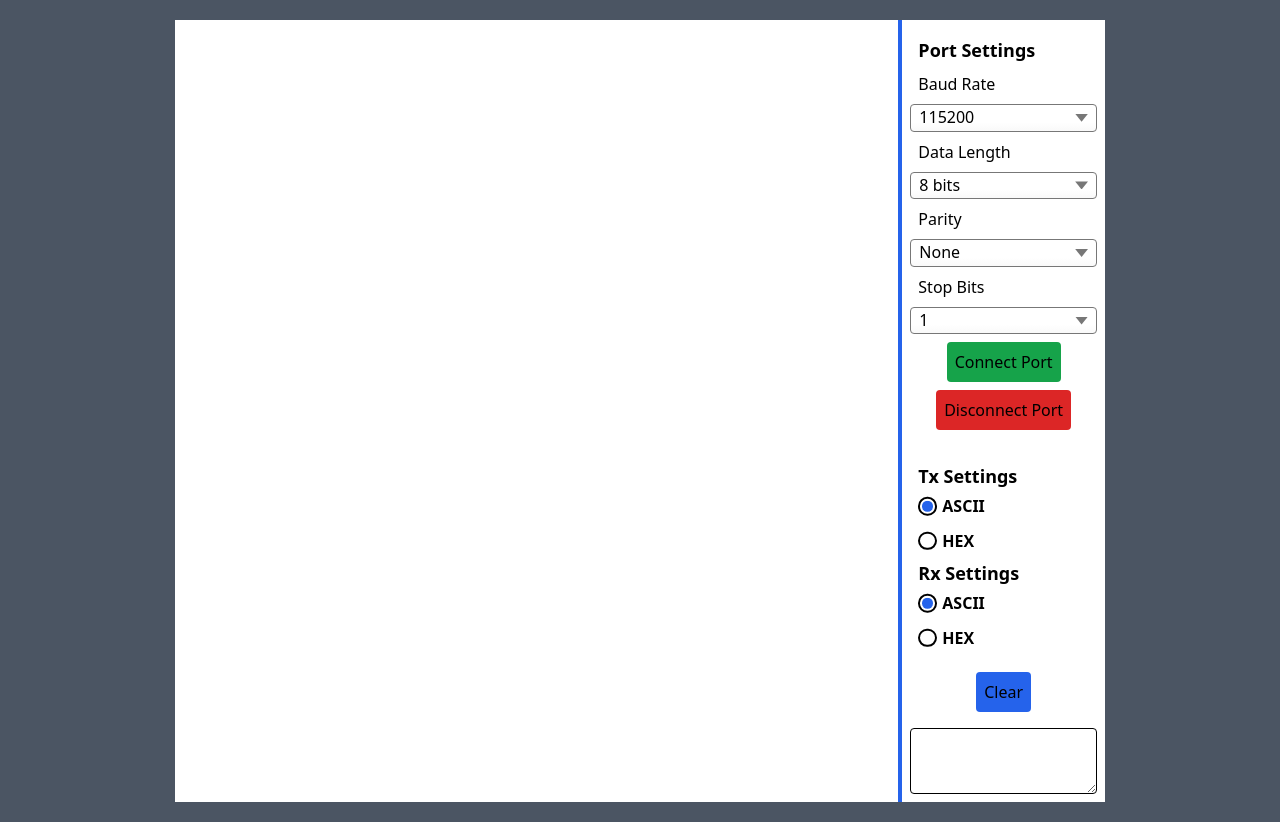
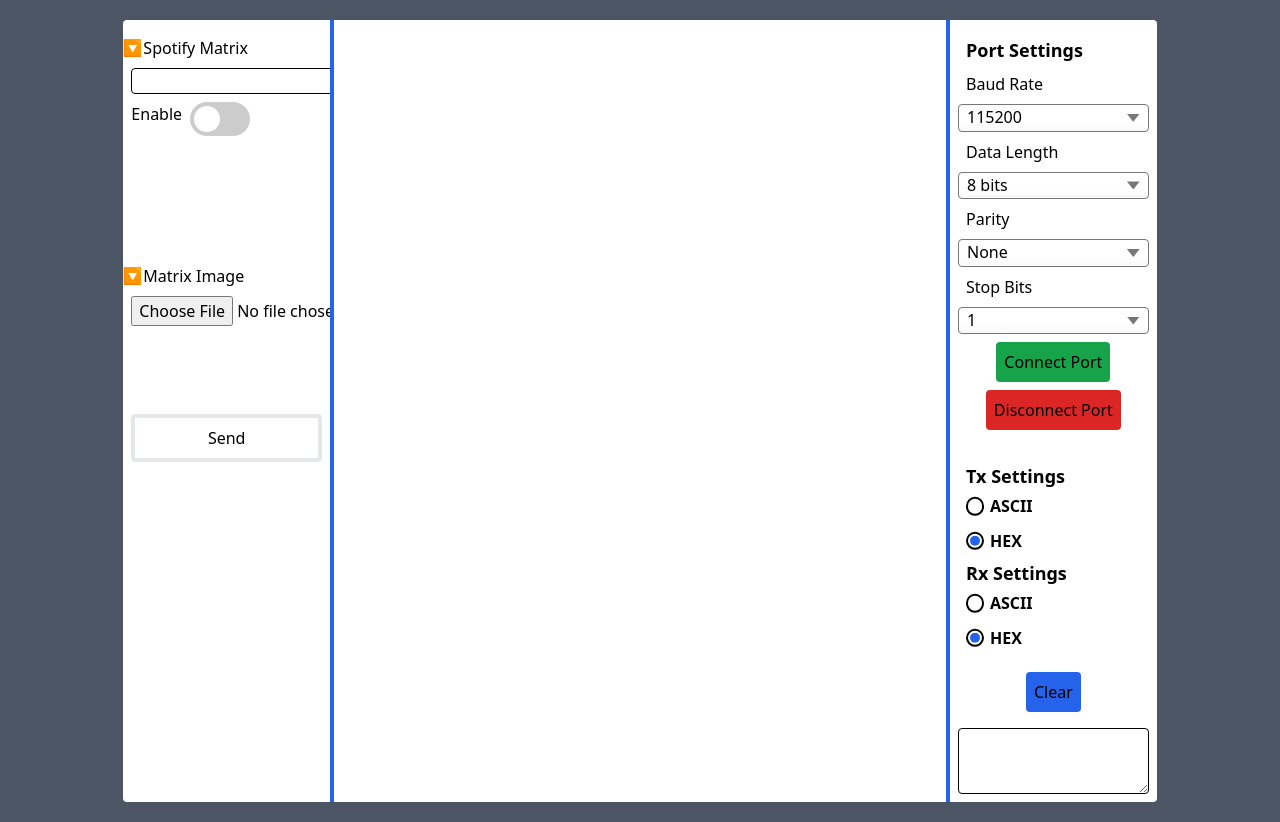
Before and after one commit to Alex40144/Serial-Port-Tools, a Next.js app: page / in a window 1280 px wide. Built offline with nearby package versions, Linux system fonts and the light colour scheme.

Commit message:
matrix image loader working on main page

```diff
--- a/src/pages/MatrixGen.tsx
+++ b/src/pages/MatrixGen.tsx
@@ -1,6 +1,8 @@
 import Layout from '../../components/Layout'
 import React, { ChangeEvent, useEffect, useState } from 'react'
 import { list } from 'postcss';
+import { blob } from 'stream/consumers';
+import { env } from 'process';
 
 const MatrixGen = () => {
     const [selectedFile, setSelectedFile] = useState();
@@ -14,6 +16,13 @@ const MatrixGen = () => {
         }
     }
 
+    const urlUploaded = async (event: KeyboardEventHandler<HTMLInputElement>) => {
+        if (event.key == "Enter")
+            if (event.target.value) {
+                console.log(event.target.value)
+                setSelectedFile(event.target.value)
+            }
+    }
     const copyText = (event) => {
         var textToCopy = document.getElementById("output");
         //select the text in the text box
@@ -27,11 +36,11 @@ const MatrixGen = () => {
     }
 
     function binaryToHex(binary: string): string {
-        return parseInt(binary, 2).toString(16);
+        return parseInt(binary, 2).toString(16).padStart(8, "0");
     }
 
     function toBinaryString(values: number[]): string {
-        return values.map(value => value.toString(2)).join('');
+        return values.map(value => value.toString(2).padStart(5, "0")).join('');
     }
 
     function setBit31(hex: string) {
@@ -48,6 +57,7 @@ const MatrixGen = () => {
         if (!image) {
             return
         }
+        image.crossOrigin = 'anonymous'
         image.src = selectedFile
         var canvas = document.getElementById("canvas")
         const ctx = canvas.getContext("2d");
@@ -57,7 +67,7 @@ const MatrixGen = () => {
             ctx.drawImage(image, 0, 0, 64, 64);
             image.style.display = "none";
         });
-        var res = ctx.getImageData(0, 0, 64, 64) //get pixel data for 64*60 area
+        var res = ctx.getImageData(0, 0, 64, 64) //get pixel data for 64*64 area
         var list = Array.from(res.data) //create an array from data
         list = list.map(scaleTo5Bit) //scale data to 0-31
 
@@ -77,6 +87,10 @@ const MatrixGen = () => {
             let bottomPixel = data[i + 2048]
             bottomHalf[i] = [bottomPixel[0], bottomPixel[1], bottomPixel[2]]
         }
+        console.log("tophalf")
+        console.log(topHalf)
+        console.log("bottomhalf")
+        console.log(bottomHalf)
 
         let hexString: any[] = []
         let binaryString: any[] = []
@@ -98,6 +112,7 @@ const MatrixGen = () => {
                 </h1>
                 <p>Used to generate data for the LED matrix</p>
                 <p>Step 1: upload image</p>
+                <input type="text" name="url" onKeyDown={urlUploaded} />
                 <input type="file" name="file" onChange={fileUploaded} accept=".jpg" />
                 <div>
                     <button onClick={run} className="w-full p-2 mx-0 my-2 border-4 rounded focus:border-pink-500 focus:outline-none">Run</button>
--- a/src/pages/index.tsx
+++ b/src/pages/index.tsx
@@ -1,6 +1,5 @@
-import React, { useEffect, useState } from 'react'
+import React, { ChangeEvent, MouseEventHandler, useEffect, useState } from 'react'
 import Layout from "../../components/Layout";
-import { Readable, Transform } from 'stream';
 
 
 
@@ -11,9 +10,9 @@ const Home = () => {
 	const [dataBits, setDataBits] = useState(8);
 	const [stopBits, setStopBits] = useState(1);
 	const [parity, setParity] = useState("none");
-
-	var TxMode = "ASCII" //default
-	var RxMode = "ASCII" //default
+	const [spotifyAuth, setSpotifyAuth] = useState<String>()
+	var TxMode = "HEX" //default
+	var RxMode = "HEX" //default
 
 	var keepReading: boolean
 
@@ -134,6 +133,31 @@ const Home = () => {
 		}
 	}
 
+	const sendHex = async (data: any) => {
+		if (port) {
+			if (!/^[0-9a-fA-F]*$/.test(data)) {
+				addMessage("--Hex must only contain valid characters--")
+				return
+			}
+
+			const hexLength = data.length;
+			if (hexLength % 2 !== 0) {
+				addMessage("--Hex must contain an even number of characters--")
+				return
+			}
+
+
+			const uint8Array = new Uint8Array(hexLength / 2);
+
+			for (let i = 0; i < hexLength; i += 2) {
+				const byteValue = data.charAt(i).toString() + data.charAt(i + 1).toString();
+				uint8Array[i / 2] = parseInt(byteValue, 16);
+			}
+			console.log(uint8Array)
+			await writer.write(uint8Array)
+		}
+	}
+
 	const addMessage = (message: string) => {
 		var div = document.createElement('div');
 		div.innerHTML = '<h3 name="event">' + message + '</h3>';
@@ -158,15 +182,214 @@ const Home = () => {
 		}
 	}
 
+	const fileUploaded = (event: ChangeEvent<HTMLInputElement>) => {
+		event.preventDefault()
+		event.stopPropagation()
+		if (event.target.files && event.target.files[0]) {
+			var reader = new FileReader()
+			reader.readAsDataURL(event.target.files[0])
+			reader.onload = (event) => {
+				if (event.target && event.target.result) {
+					var image = new Image()
+					var canvas = document.getElementById("image-canvas") as HTMLCanvasElement
+					const ctx = canvas.getContext("2d");
+					if (!image || !canvas || !ctx) {
+						console.error("something went wrong")
+						return
+					}
+					image.crossOrigin = 'anonymous'
+					image.src = event.target.result as string
+					image.addEventListener("load", () => {
+						ctx.save()
+						ctx.drawImage(image, 0, 0, 64, 64);
+						image.style.display = "none";
+					});
+				}
+			}
+		}
+	}
+
+	function scaleTo5Bit(value: number): number {
+		return Math.floor(value / 8);
+	}
+
+	function binaryToHex(binary: string): string {
+		return parseInt(binary, 2).toString(16).padStart(8, "0");
+	}
+
+	function toBinaryString(values: number[]): string {
+		return values.map(value => value.toString(2).padStart(5, "0")).join('');
+	}
+
+	function setBit31(hex: string) {
+		// Convert hex to BigInt
+		var num = BigInt(`0x${hex}`);
+		// Set bit 31
+		num |= BigInt(1) << BigInt(31);
+		// Convert back to hex string
+		return num.toString(16);
+	}
+
+	const sendImage = (id: string) => {
+		var canvas = document.getElementById(id) as HTMLCanvasElement
+		const ctx = canvas.getContext("2d");
+		if (!canvas || !ctx) {
+			console.error("something went wrong here")
+			return
+		}
+
+		var res = ctx.getImageData(0, 0, 64, 64) //get pixel data for 64*64 area
+		var list = Array.from(res.data) //create an array from data
+		list = list.map(scaleTo5Bit) //scale data to 0-31
+
+		//split data into array for each pixel.
+		let data: number[][] = []
+		while (list.length) {
+			data.push(list.splice(0, 4))
+		}
+
+		let topHalf: any[] = []
+		let bottomHalf: any[] = []
+
+		for (let i = 0; i < data.length / 2; i++) {
+			let topPixel = data[i]
+			let bottomPixel = data[i + 2048]
+			if (!topPixel || !bottomPixel) {
+				console.error("something went wrong")
+				return
+			}
+			topHalf[i] = [topPixel[0], topPixel[1], topPixel[2]]
+			bottomHalf[i] = [bottomPixel[0], bottomPixel[1], bottomPixel[2]]
+		}
+		let hexString: any[] = []
+		let binaryString: any[] = []
+		for (let i = 0; i < topHalf.length; i++) {
+			if (!topHalf[i] || !bottomHalf[i]) {
+				console.error("something went wrong")
+				return
+			}
+			binaryString[i] = toBinaryString(topHalf[i]).concat(toBinaryString(bottomHalf[i]))
+			hexString[i] = binaryToHex(binaryString[i])
+		}
+		hexString[0] = setBit31(hexString[0])
+		sendHex(hexString.join(''))
+	}
+
+	const spotifyMatrixEnable = (event: React.MouseEvent<HTMLInputElement>) => {
+		if (event.currentTarget.checked) {
+			console.log("now checked")
+			let authElement = document.getElementById("spotifyAuth") as HTMLInputElement
+			//load spotify oauth to state
+			if (authElement.value == "") {
+				console.log("no spotify auth")
+				event.currentTarget.checked = false
+				return
+			}
+			setSpotifyAuth(authElement.value)
+			//start
+			const spotifyInterval = setInterval(async () => {
+				try {
+					const playingResponse = await fetch('https://api.spotify.com/v1/me/player/currently-playing', {
+						headers: {
+							Authorization: `Bearer ${authElement.value}`,
+						},
+					});
+					const playingData = await playingResponse.json();
+					console.log(playingData)
+					const album = playingData.item.album;
+
+					// Extract the album art URL
+					const imageUrl = album.images[0].url;
+					console.log(imageUrl);
+					var image = new Image()
+					var canvas = document.getElementById("spotify-canvas") as HTMLCanvasElement
+					const ctx = canvas.getContext("2d");
+					if (!image || !canvas || !ctx) {
+						console.error("no image, canvas, or ctx")
+						return
+					}
+					image.crossOrigin = 'anonymous'
+					image.src = imageUrl as string
+					image.addEventListener("load", () => {
+						ctx.save()
+						ctx.drawImage(image, 0, 0, 64, 64);
+						image.style.display = "none";
+					});
+					sendImage("spotify-canvas")
+				} catch (error: any) {
+					if (error.status === 429) {
+						clearInterval(spotifyInterval)
+					} else {
+						throw error;
+					}
+				}
+				if (!document.getElementById("SpotifyMatrixEnable").checked) {
+					clearInterval(spotifyInterval)
+				}
+			}, 5000);
+		}
+	}
+
+	const expandModule = (event: React.MouseEvent<HTMLDivElement>) => {
+		event.preventDefault()
+		console.log(event)
+		var title = event.currentTarget
+		console.log(title)
+		var children = document.getElementsByClassName(title.id) as unknown as HTMLElement[]
+		for (var i = 0; i < children.length; i++) {
+			var child = children[i]
+			if (!child) { return }
+
+			if (child.style.display == 'none') {
+				//show
+				child.style.display = 'block'
+				title.classList.add('before:rotate-90')
+				title.classList.remove('before:rotate-0')
+
+			} else {
+				//hide
+				child.style.display = 'none'
+				title.classList.add('before:rotate-0')
+				title.classList.remove('before:rotate-90')
+			}
+		}
+	}
 
 	return (
 		<Layout>
 			<div className="flex flex-row justify-center p-5 bg-gray-600 h-full min-h-screen">
-				<div className="flex flex-col-reverse w-7/12 h-65vh bg-white">
+				<div className='flex flex-col bg-white w-2/12 rounded-l'>
+					<div className='py-4'>
+						<div className='before:inline-block before:content-["\25B6"] select-none before:rotate-90' onClick={expandModule} id="matrix-spotify">
+							Spotify Matrix
+						</div>
+
+						<div className='matrix-spotify p-2'>
+							<input className='border border-black rounded' type="text" id="spotifyAuth" />
+							Enable
+							<label className="switch m-2">
+								<input type="checkbox" name="SpotifyMatrixEnable" id='SpotifyMatrixEnable' onClick={spotifyMatrixEnable} />
+								<span className="slider round"></span>
+							</label>
+							<canvas id='spotify-canvas' width={64} height={64} className='m-auto p-2' />
+						</div>
+					</div>
+					<div className='py-4'>
+						<div className='before:inline-block before:content-["\25B6"] select-none before:rotate-90' onClick={expandModule} id="matrix-image">
+							Matrix Image
+						</div>
+						<div className='matrix-image p-2'>
+							<input type="file" name="file" onChange={fileUploaded} accept=".jpg" />
+							<canvas id='image-canvas' width={64} height={64} className='m-auto p-2' />
+							<button onClick={() => sendImage("image-canvas")} className="w-full p-2 mx-0 my-2 border-4 rounded focus:border-pink-500 focus:outline-none">Send</button>
+						</div>
+					</div>
+				</div>
+				<div className="flex flex-col-reverse w-6/12 h-65vh bg-white border-x-4 border-blue-600">
 					<div className="h-0 weirdflex overflow-y-auto" id="Terminal" />
 
 				</div>
-				<div className="flex flex-col w-2/12 bg-white border-l-4 border-blue-600">
+				<div className="flex flex-col w-2/12 bg-white rounded-r">
 					<div className='m-2'>
 						<h2 className='m-2 text-lg font-bold'> Port Settings</h2>
 						<div>
@@ -209,20 +432,20 @@ const Home = () => {
 					<div className='m-2'>
 						<h2 className='m-2 text-lg font-bold'> Tx Settings</h2>
 						<label className='form-control'>
-							<input type="radio" name="TxMode" onChange={(e) => { TxMode = "ASCII" }} defaultChecked />
+							<input type="radio" name="TxMode" onChange={(e) => { TxMode = "ASCII" }} />
 							ASCII
 						</label>
 						<label className='form-control'>
-							<input type="radio" name="TxMode" onChange={(e) => { TxMode = "HEX" }} />
+							<input type="radio" name="TxMode" onChange={(e) => { TxMode = "HEX" }} defaultChecked />
 							HEX
 						</label>
 						<h2 className='m-2 text-lg font-bold'> Rx Settings</h2>
 						<label className='form-control'>
-							<input type="radio" name="RxMode" onChange={(e) => { RxMode = "ASCII" }} defaultChecked />
+							<input type="radio" name="RxMode" onChange={(e) => { RxMode = "ASCII" }} />
 							ASCII
 						</label>
 						<label className='form-control'>
-							<input type="radio" name="RxMode" onChange={(e) => { RxMode = "HEX" }} />
+							<input type="radio" name="RxMode" onChange={(e) => { RxMode = "HEX" }} defaultChecked />
 							HEX
 						</label>
 					</div>
--- a/src/styles/globals.css
+++ b/src/styles/globals.css
@@ -128,3 +128,66 @@ input[type="radio"]::before {
 input[type="radio"]:checked::before {
   transform: scale(1);
 }
+
+/* The switch - the box around the slider */
+.switch {
+  position: relative;
+  display: inline-block;
+  width: 60px;
+  height: 34px;
+}
+
+/* Hide default HTML checkbox */
+.switch input {
+  opacity: 0;
+  width: 0;
+  height: 0;
+}
+
+/* The slider */
+.slider {
+  position: absolute;
+  cursor: pointer;
+  top: 0;
+  left: 0;
+  right: 0;
+  bottom: 0;
+  background-color: #ccc;
+  -webkit-transition: 0.4s;
+  transition: 0.4s;
+}
+
+.slider:before {
+  position: absolute;
+  content: "";
+  height: 26px;
+  width: 26px;
+  left: 4px;
+  bottom: 4px;
+  background-color: white;
+  -webkit-transition: 0.4s;
+  transition: 0.4s;
+}
+
+input:checked + .slider {
+  background-color: #36fd72;
+}
+
+input:focus + .slider {
+  box-shadow: 0 0 1px #2196f3;
+}
+
+input:checked + .slider:before {
+  -webkit-transform: translateX(26px);
+  -ms-transform: translateX(26px);
+  transform: translateX(26px);
+}
+
+/* Rounded sliders */
+.slider.round {
+  border-radius: 34px;
+}
+
+.slider.round:before {
+  border-radius: 50%;
+}
```
